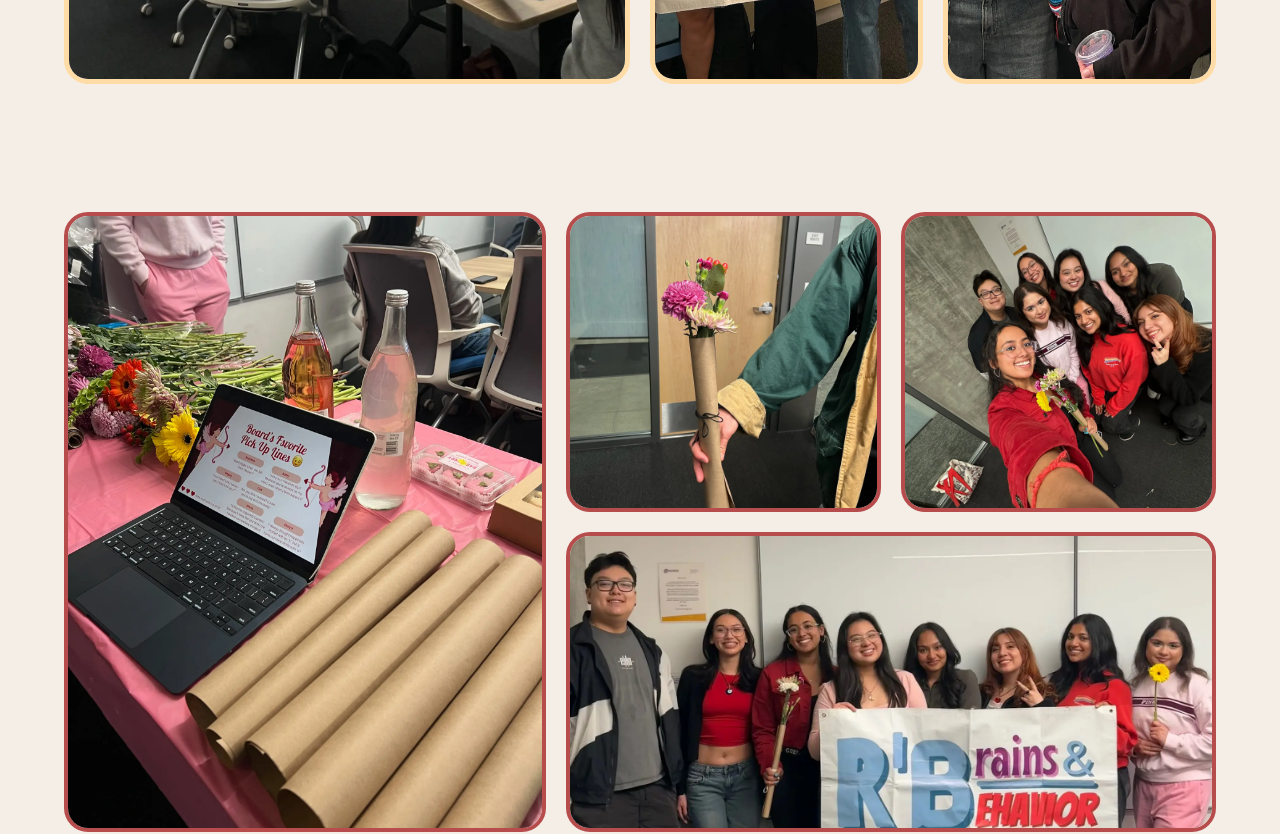
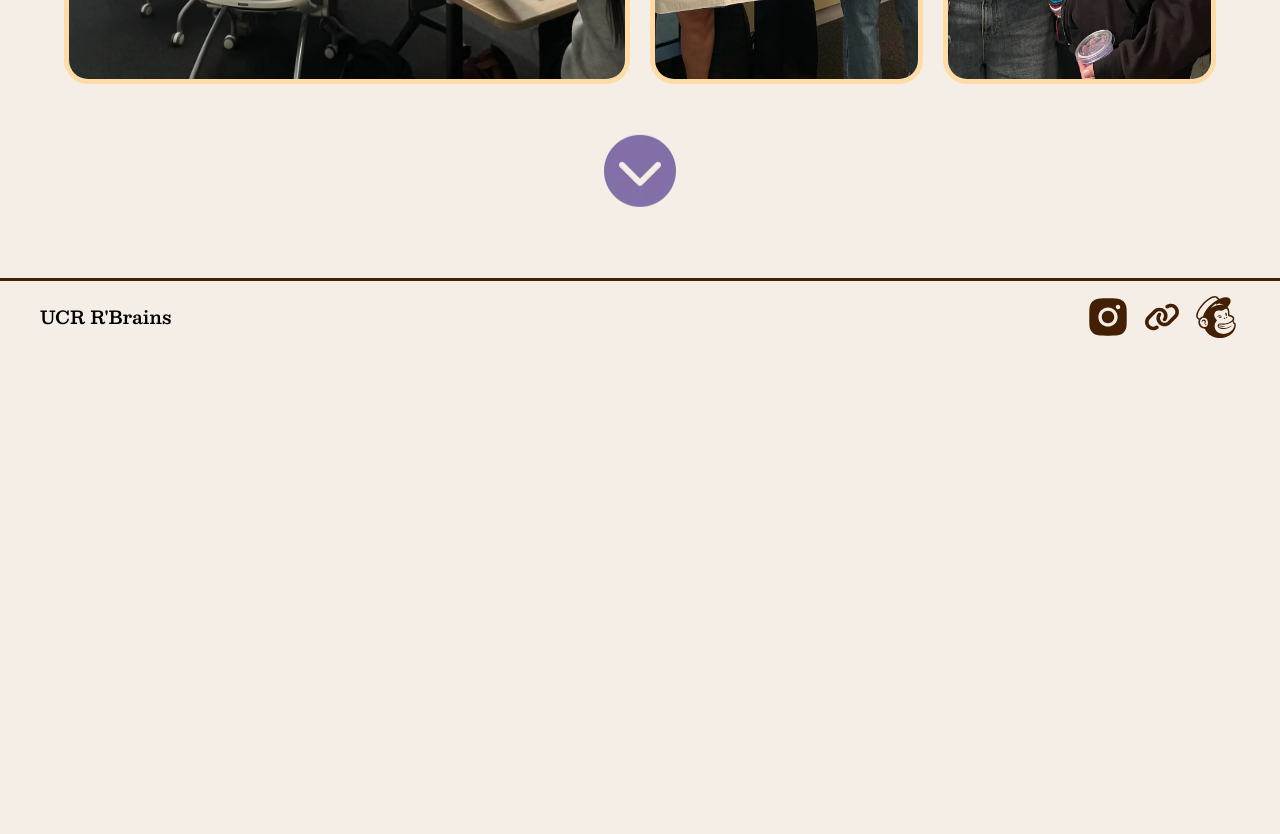
Before and after one commit to acm-ucr/rbrains-website, a Next.js app: page /gallery in a window 1280 px wide. Shown: the part 2540-3374 px from the top of the page. After the commit the page ends 2893 px from the top, so only its background shows below. Built offline with nearby package versions, Linux system fonts and the light colour scheme.

Commit message:
Added Scroll button and load animation.

```diff
--- a/package.json
+++ b/package.json
@@ -18,6 +18,7 @@
     "clsx": "^2.1.1",
     "embla-carousel-react": "^8.6.0",
     "lucide-react": "~0.417.0",
+    "motion": "^12.16.0",
     "next": "^15.1.6",
     "react": "19.0.0",
     "react-dom": "19.0.0",
--- a/src/app/gallery/page.tsx
+++ b/src/app/gallery/page.tsx
@@ -1,15 +1,47 @@
+"use client";
+
+import Image from "next/image";
+import { useState } from "react";
+import { motion } from "framer-motion";
+
 import Gallery1 from "@/components/gallery/Gallery1";
 import Gallery2 from "@/components/gallery/Gallery2";
 import Gallery3 from "@/components/gallery/Gallery3";
 import Gallery4 from "@/components/gallery/Gallery4";
 
 const Page = () => {
+  const [isGallery2Visible, setIsGallery2Visible] = useState(false);
   return (
     <div>
       <Gallery1 />
       <Gallery2 />
-      <Gallery3 />
-      <Gallery4 />
+      {!isGallery2Visible && (
+        <div className="flex justify-center">
+          <button
+            className="cursor-pointer"
+            onClick={() => setIsGallery2Visible(true)}
+          >
+            <Image
+              src="./home/scroll.webp"
+              alt="Scroll"
+              width={90}
+              height={90}
+              className="animate-bounce"
+            />
+          </button>
+        </div>
+      )}
+      {isGallery2Visible && (
+        <motion.div
+          initial={{ opacity: 0, y: -20 }}
+          animate={{ opacity: 1, y: 0 }}
+          transition={{ duration: 1 }}
+          id="gallery2"
+        >
+          <Gallery3 />
+          <Gallery4 />
+        </motion.div>
+      )}
     </div>
   );
 };
```
Also changed, not shown: public/home/scroll.webp (added), 1 other file (tests, documents, lock files or other folders).
